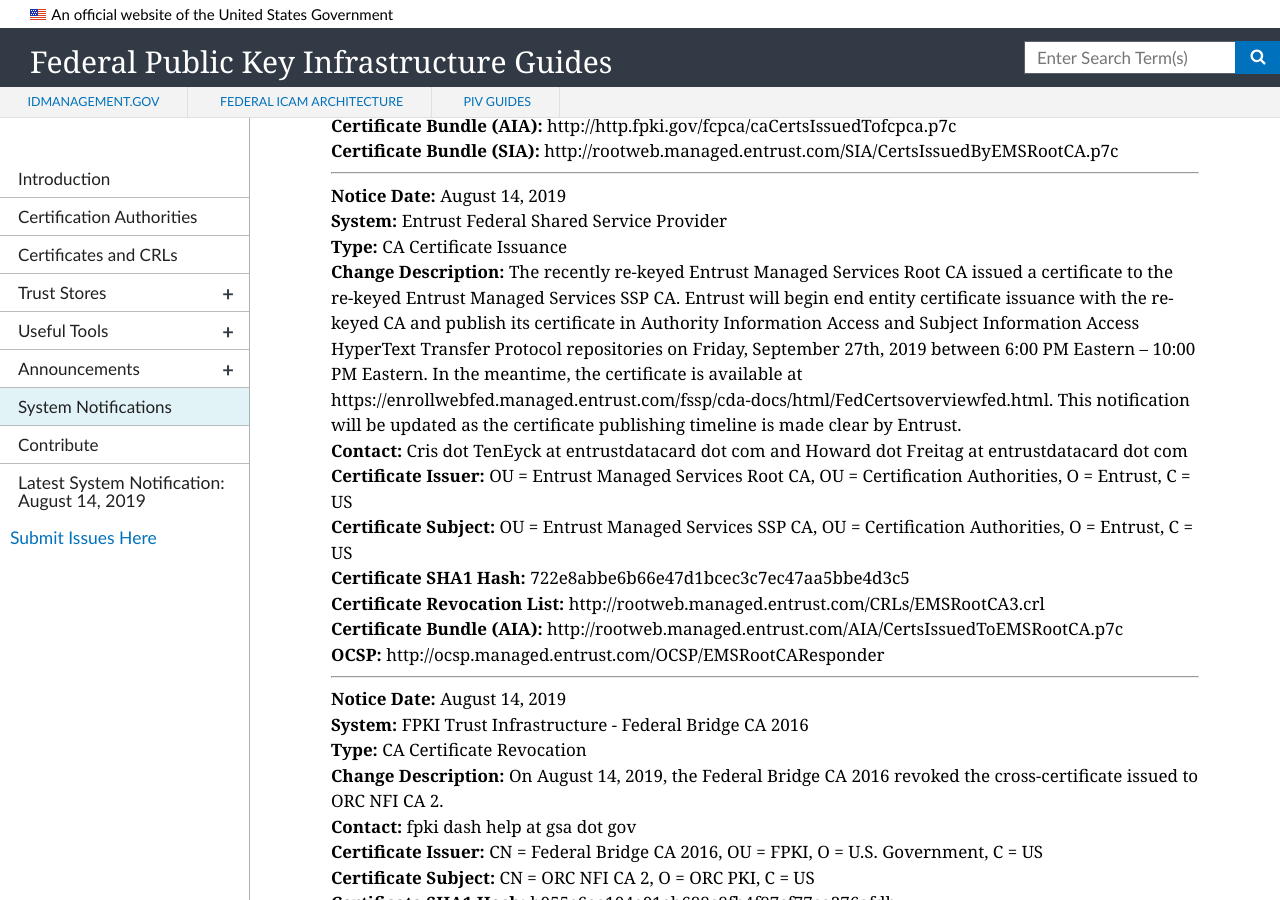
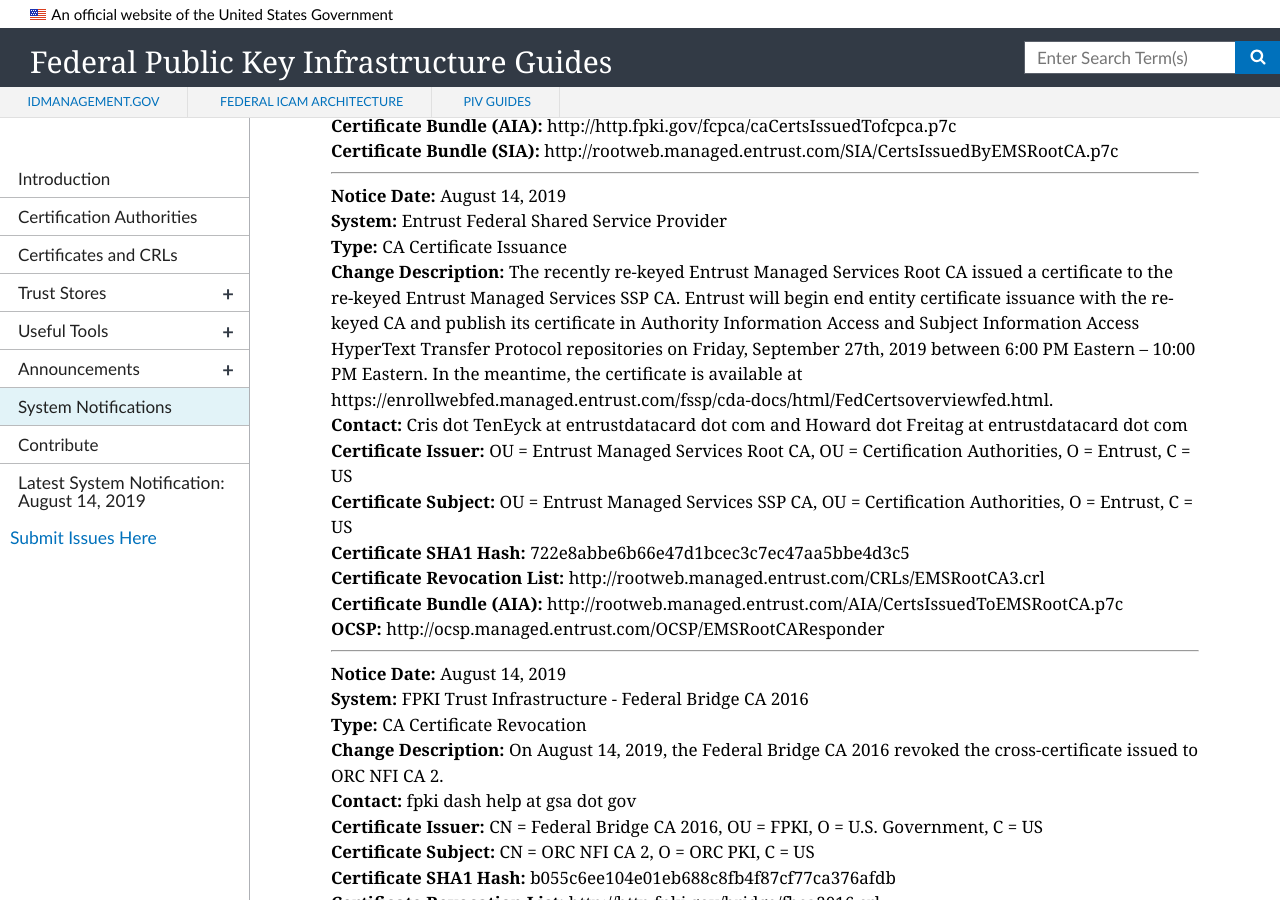
Before and after one commit to GSA/fpki-guides, a Jekyll site: the page built from pages/fpki_notifications.md, in a window 1280 px wide and 900 px high, scrolled down 1551 px. Built offline with Jekyll 4.4.1, drawn with Linux system fonts in a browser that asks for light colours; nearby versions of some CDN libraries.

Commit message:
Update notifications.yml

```diff
--- a/_data/notifications.yml
+++ b/_data/notifications.yml
@@ -1313,7 +1313,7 @@
   change_type: CA Certificate Issuance
   start_datetime: August 13, 2019
   system: Entrust Federal Shared Service Provider
-  change_description: The recently re-keyed Entrust Managed Services Root CA issued a certificate to the re-keyed Entrust Managed Services SSP CA. Entrust will begin end entity certificate issuance with the re-keyed CA and publish its certificate in Authority Information Access and Subject Information Access HyperText Transfer Protocol repositories on Friday, September 27th, 2019 between 6:00 PM Eastern – 10:00 PM Eastern. In the meantime, the certificate is available at https://enrollwebfed.managed.entrust.com/fssp/cda-docs/html/FedCertsoverviewfed.html. This notification will be updated as the certificate publishing timeline is made clear by Entrust.
+  change_description: The recently re-keyed Entrust Managed Services Root CA issued a certificate to the re-keyed Entrust Managed Services SSP CA. Entrust will begin end entity certificate issuance with the re-keyed CA and publish its certificate in Authority Information Access and Subject Information Access HyperText Transfer Protocol repositories on Friday, September 27th, 2019 between 6:00 PM Eastern – 10:00 PM Eastern. In the meantime, the certificate is available at https://enrollwebfed.managed.entrust.com/fssp/cda-docs/html/FedCertsoverviewfed.html.
   contact: Cris dot TenEyck at entrustdatacard dot com and Howard dot Freitag at entrustdatacard dot com
   ca_certificate_hash: 722e8abbe6b66e47d1bcec3c7ec47aa5bbe4d3c5
   ca_certificate_issuer: OU = Entrust Managed Services Root CA, OU = Certification Authorities, O = Entrust, C = US
```
